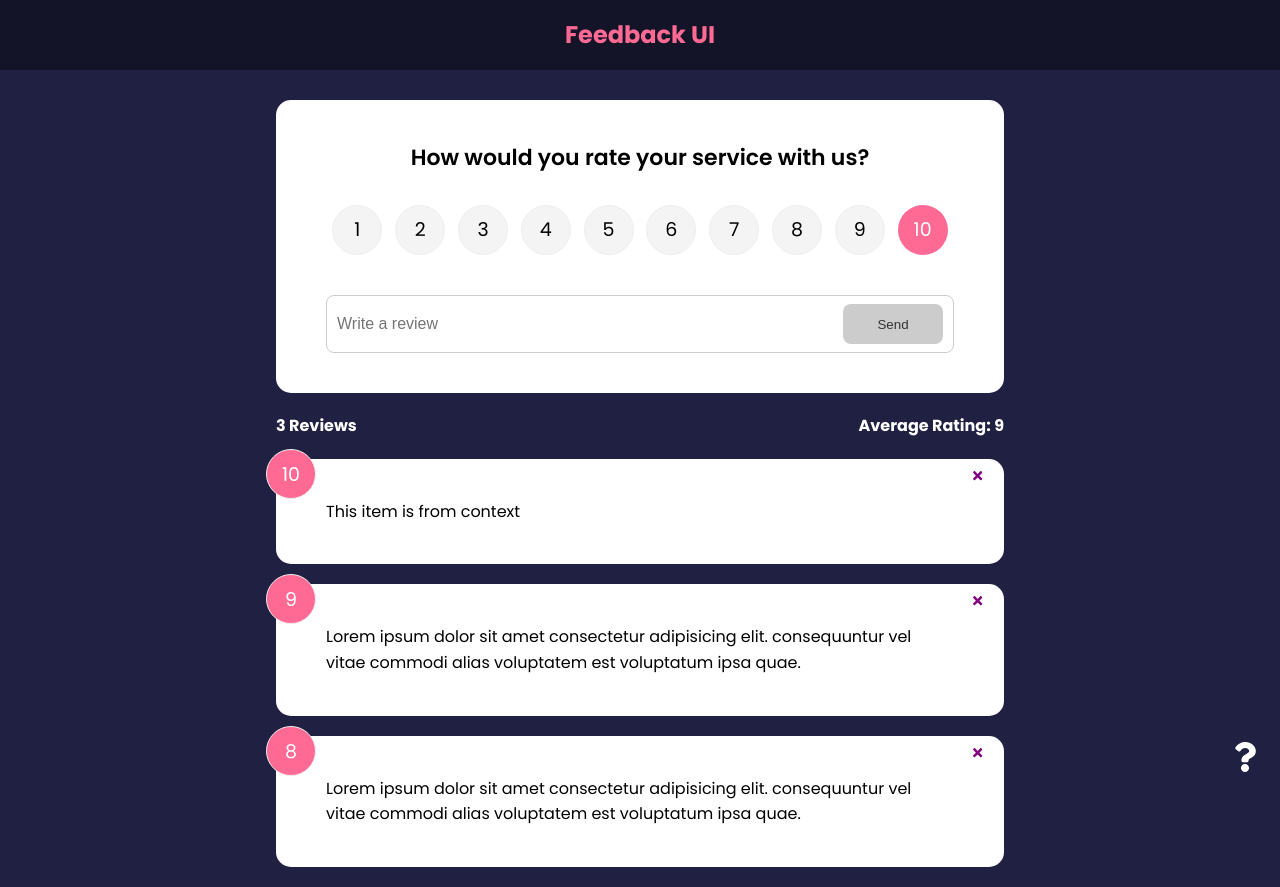
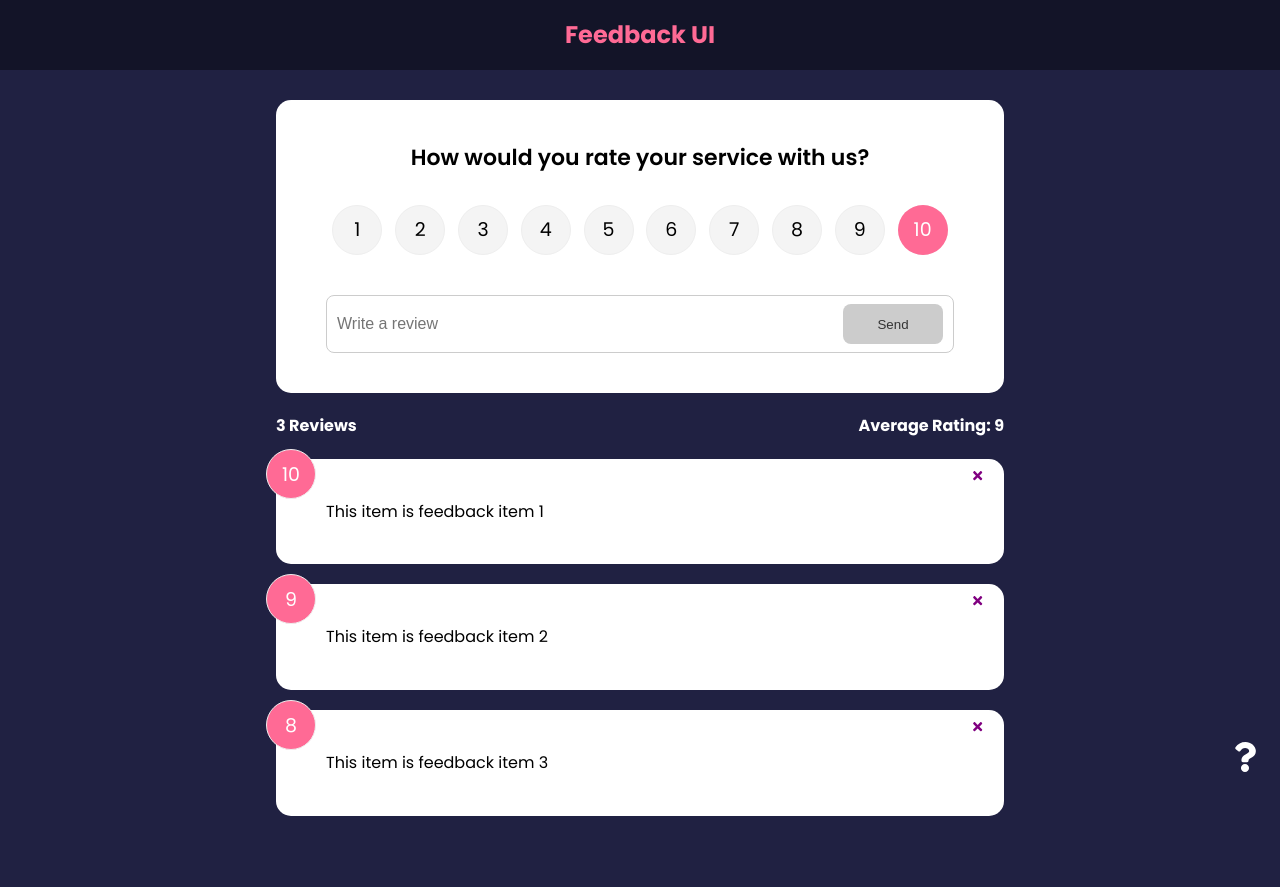
Before and after one commit to muhkyle17/feedback-app, a React (Create React App) app: page / in a window 1280 px wide. After the commit the page ends 836 px from the top, so only its background shows below. Built offline with nearby package versions, Linux system fonts and the light colour scheme.

Commit message:
Move functions from app.js to FeedbackContext file

```diff
--- a/src/App.js
+++ b/src/App.js
@@ -1,29 +1,13 @@
-import { v4 as uuidv4 } from 'uuid'
 import { BrowserRouter as Router, Route, Routes } from 'react-router-dom'
-import { useState } from 'react'
 import Header from './components/Header'
 import FeedbackStats from './components/FeedbackStats'
 import FeedbackList from './components/FeedbackList'
-import FeedbackData from './data/FeedbackData'
 import FeedbackForm from './components/FeedbackForm'
 import AboutIconLink from './components/shared/AboutIconLink'
 import AboutPage from './pages/AboutPage'
 import { FeedbackProvider } from './context/FeedbackContext'
 
 function App() {
-  const [feedback, setFeedback] = useState(FeedbackData)
-
-  const addFeedback = (newFeedback) => {
-    newFeedback.id = uuidv4()
-    setFeedback([newFeedback, ...feedback]) // This adds the newFeedback.id to the state including the feedback that's already in the state using the spread operator
-  }
-
-  const deleteFeedback = (id) => {
-    if (window.confirm('Are you sure you want to delete?')) {
-      setFeedback(feedback.filter((item) => item.id !== id))
-    }
-  }
-
   return (
     <FeedbackProvider>
       <Router>
@@ -35,9 +19,9 @@
               path='/'
               element={
                 <>
-                  <FeedbackForm handleAdd={addFeedback} />
+                  <FeedbackForm />
                   <FeedbackStats />
-                  <FeedbackList handleDelete={deleteFeedback} />
+                  <FeedbackList />
                 </>
               }
             ></Route>
--- a/src/components/FeedbackForm.jsx
+++ b/src/components/FeedbackForm.jsx
@@ -1,13 +1,16 @@
 import RatingSelect from './RatingSelect'
-import { useState } from 'react'
+import { useState, useContext } from 'react'
 import Card from './shared/Card'
 import Button from './shared/Button'
+import FeedbackContext from '../context/FeedbackContext'
 
-function FeedbackForm({ handleAdd }) {
+function FeedbackForm() {
   const [text, setText] = useState('')
   const [rating, setRating] = useState(10)
   const [btnDisabled, setBtnDisabled] = useState(true)
   const [message, setMessage] = useState('')
+
+  const { addFeedback } = useContext(FeedbackContext)
 
   const handleTextChange = (e) => {
     if (text === '') {
@@ -33,7 +36,7 @@
         rating,
       }
 
-      handleAdd(newFeedback)
+      addFeedback(newFeedback)
 
       setText('')
     }
--- a/src/components/FeedbackItem.jsx
+++ b/src/components/FeedbackItem.jsx
@@ -1,12 +1,16 @@
 import { FaTimes } from 'react-icons/fa'
+import { useContext } from 'react'
 import Card from './shared/Card'
 import PropTypes from 'prop-types'
+import FeedbackContext from '../context/FeedbackContext'
 
-function FeedbackItem({ item, handleDelete }) {
+function FeedbackItem({ item }) {
+  const { deleteFeedback } = useContext(FeedbackContext)
+
   return (
     <Card>
       <div className='num-display'> {item.rating} </div>
-      <button onClick={() => handleDelete(item.id)} className='close'>
+      <button onClick={() => deleteFeedback(item.id)} className='close'>
         <FaTimes color='purple' />
       </button>
       <div className='text-display'> {item.text} </div>
--- a/src/components/FeedbackList.jsx
+++ b/src/components/FeedbackList.jsx
@@ -3,7 +3,7 @@
 import FeedbackItem from './FeedbackItem'
 import FeedbackContext from '../context/FeedbackContext'
 
-function FeedbackList({ handleDelete }) {
+function FeedbackList() {
   const { feedback } = useContext(FeedbackContext)
 
   if (!feedback || feedback.length === 0) {
@@ -20,11 +20,7 @@
             animate={{ opacity: 1 }}
             exit={{ opacity: 0 }}
           >
-            <FeedbackItem
-              key={item.id}
-              item={item}
-              handleDelete={handleDelete}
-            />
+            <FeedbackItem key={item.id} item={item} />
           </motion.div>
         ))}
       </AnimatePresence>
--- a/src/context/FeedbackContext.js
+++ b/src/context/FeedbackContext.js
@@ -1,3 +1,4 @@
+import { v4 as uuidv4 } from 'uuid'
 import { createContext, useState } from 'react'
 
 const FeedbackContext = createContext()
@@ -6,25 +7,38 @@
   const [feedback, setFeedback] = useState([
     {
       id: 1,
-      text: 'This item is from context',
+      text: 'This item is feedback item 1',
       rating: 10,
     },
     {
       id: 2,
       rating: 9,
-      text: 'Lorem ipsum dolor sit amet consectetur adipisicing elit. consequuntur vel vitae commodi alias voluptatem est voluptatum ipsa quae.',
+      text: 'This item is feedback item 2',
     },
     {
       id: 3,
       rating: 8,
-      text: 'Lorem ipsum dolor sit amet consectetur adipisicing elit. consequuntur vel vitae commodi alias voluptatem est voluptatum ipsa quae.',
+      text: 'This item is feedback item 3',
     },
   ])
+
+  const addFeedback = (newFeedback) => {
+    newFeedback.id = uuidv4()
+    setFeedback([newFeedback, ...feedback]) // This adds the newFeedback.id to the state including the feedback that's already in the state using the spread operator
+  }
+
+  const deleteFeedback = (id) => {
+    if (window.confirm('Are you sure you want to delete?')) {
+      setFeedback(feedback.filter((item) => item.id !== id))
+    }
+  }
 
   return (
     <FeedbackContext.Provider
       value={{
         feedback: feedback,
+        deleteFeedback,
+        addFeedback,
       }}
     >
       {children}
```
